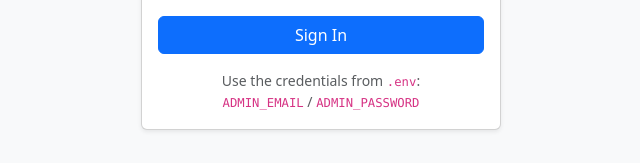
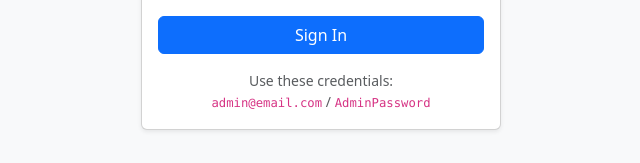
Before and after one commit to Peyman-Nasri/hrms-platform, a Next.js app: page /login in a window 1280 px wide. Shown: the part 468-631 px from the top of the page, without its empty margins (319-959 px from the left). Built offline with nearby package versions, Linux system fonts and the light colour scheme; no server answers.

Commit message:
change the env credentials

```diff
--- a/app/login/LoginClient.tsx
+++ b/app/login/LoginClient.tsx
@@ -87,8 +87,9 @@ export default function LoginClient() {
           </form>
 
           <p className="text-muted small mt-3 mb-0 text-center">
-            Use the credentials from <code>.env</code>:<br />
-            <code>ADMIN_EMAIL</code> / <code>ADMIN_PASSWORD</code>
+            Use these credentials:
+            <br />
+            <code>admin@email.com</code> / <code>AdminPassword</code>
           </p>
         </div>
       </div>
```
